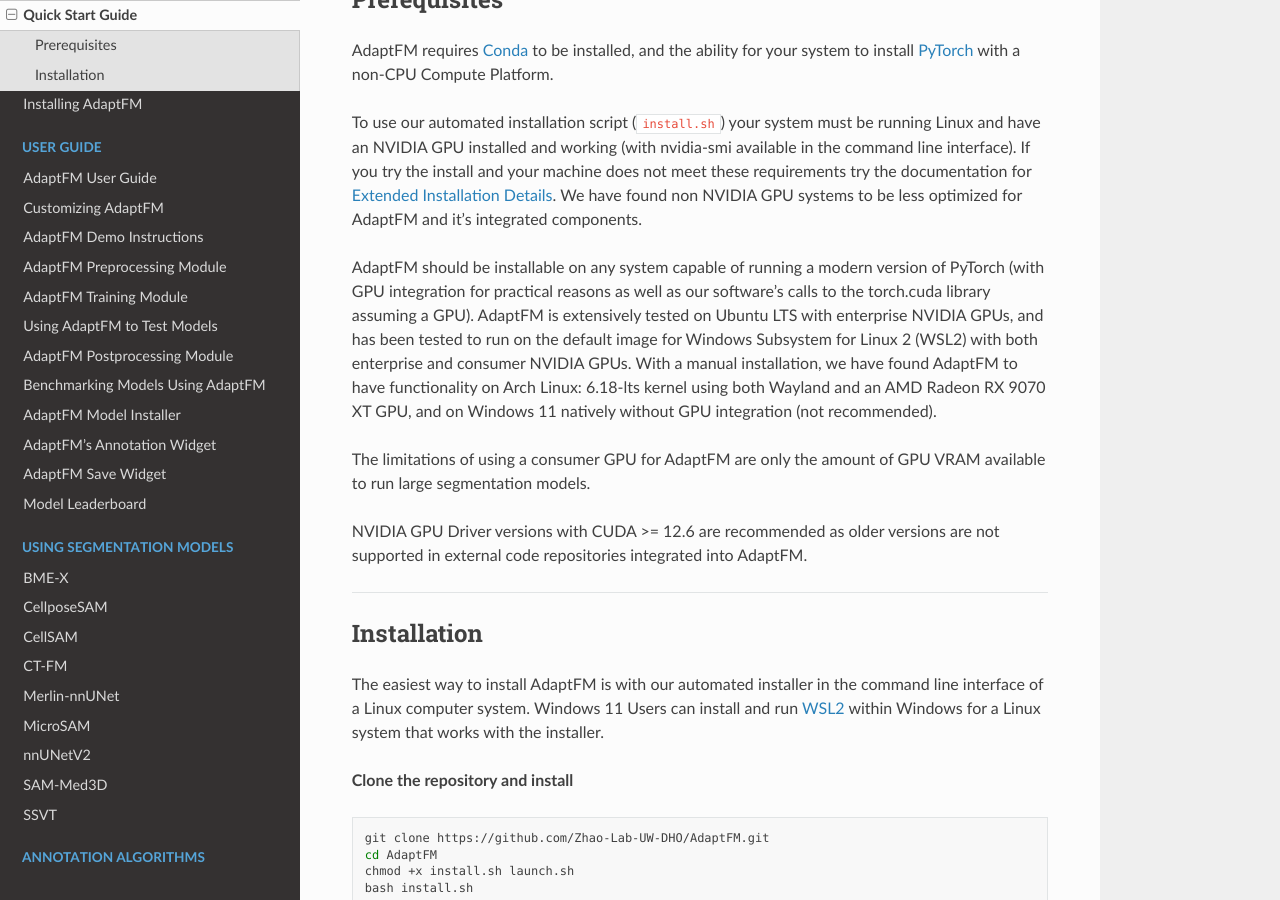
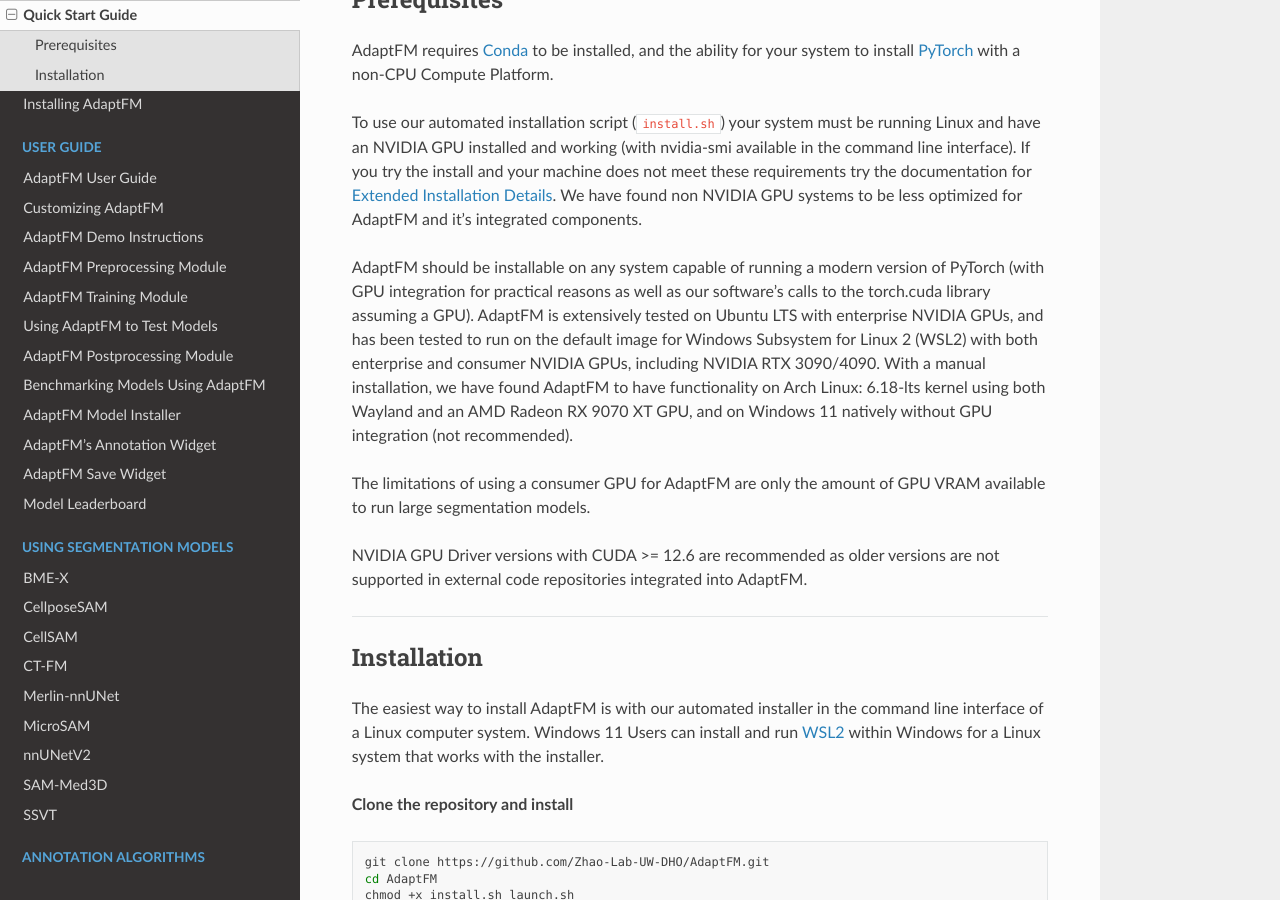
Before and after one commit to Zhao-Lab-UW-DHO/AdaptFM, a Sphinx documentation site: the page built from docs/getting-started/quick-start.md, in a window 1280 px wide and 900 px high, scrolled down 346 px. Built offline with Sphinx 7.4.7 and the Read the Docs theme 3.1.0, drawn with Linux system fonts in a browser that asks for light colours.

Commit message:
add consumer gpus

```diff
--- a/docs/getting-started/quick-start.md
+++ b/docs/getting-started/quick-start.md
@@ -12,7 +12,7 @@ AdaptFM requires [Conda](https://docs.conda.io/projects/conda/en/stable/user-gui
 
 To use our automated installation script (`install.sh`) your system must be running Linux and have an NVIDIA GPU installed and working (with nvidia-smi available in the command line interface). If you try the install and your machine does not meet these requirements try the documentation for [Extended Installation Details](install-details.md). We have found non NVIDIA GPU systems to be less optimized for AdaptFM and it's integrated components.
 
-AdaptFM should be installable on any system capable of running a modern version of PyTorch (with GPU integration for practical reasons as well as our software's calls to the torch.cuda library assuming a GPU). AdaptFM is extensively tested on Ubuntu LTS with enterprise NVIDIA GPUs, and has been tested to run on the default image for Windows Subsystem for Linux 2 (WSL2) with both enterprise and consumer NVIDIA GPUs. With a manual installation, we have found AdaptFM to have functionality on Arch Linux: 6.18-lts kernel using both Wayland and an AMD Radeon RX 9070 XT GPU, and on Windows 11 natively without GPU integration (not recommended).
+AdaptFM should be installable on any system capable of running a modern version of PyTorch (with GPU integration for practical reasons as well as our software's calls to the torch.cuda library assuming a GPU). AdaptFM is extensively tested on Ubuntu LTS with enterprise NVIDIA GPUs, and has been tested to run on the default image for Windows Subsystem for Linux 2 (WSL2) with both enterprise and consumer NVIDIA GPUs, including NVIDIA RTX 3090/4090. With a manual installation, we have found AdaptFM to have functionality on Arch Linux: 6.18-lts kernel using both Wayland and an AMD Radeon RX 9070 XT GPU, and on Windows 11 natively without GPU integration (not recommended).
 
 The limitations of using a consumer GPU for AdaptFM are only the amount of GPU VRAM available to run large segmentation models.
 
```
